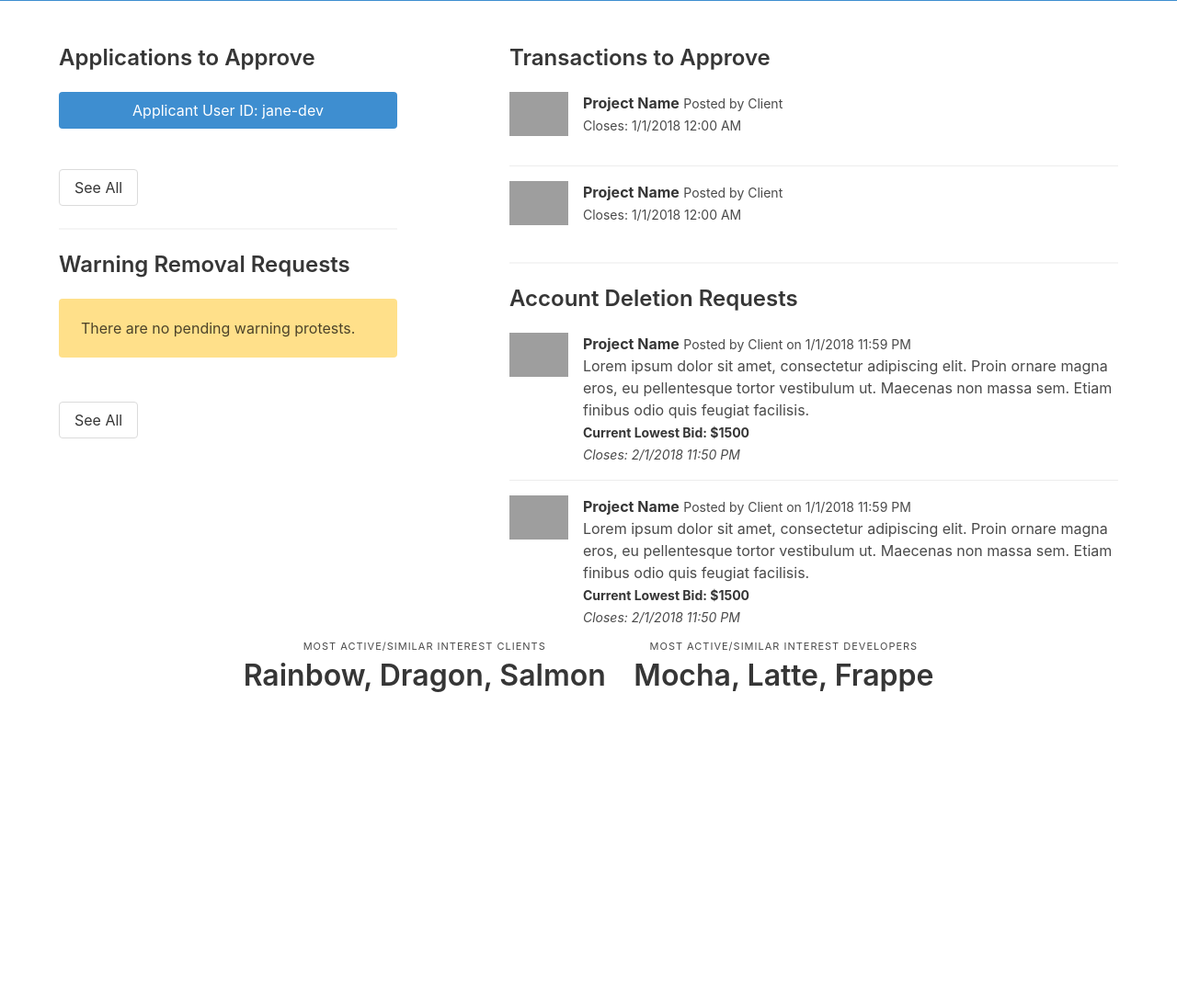
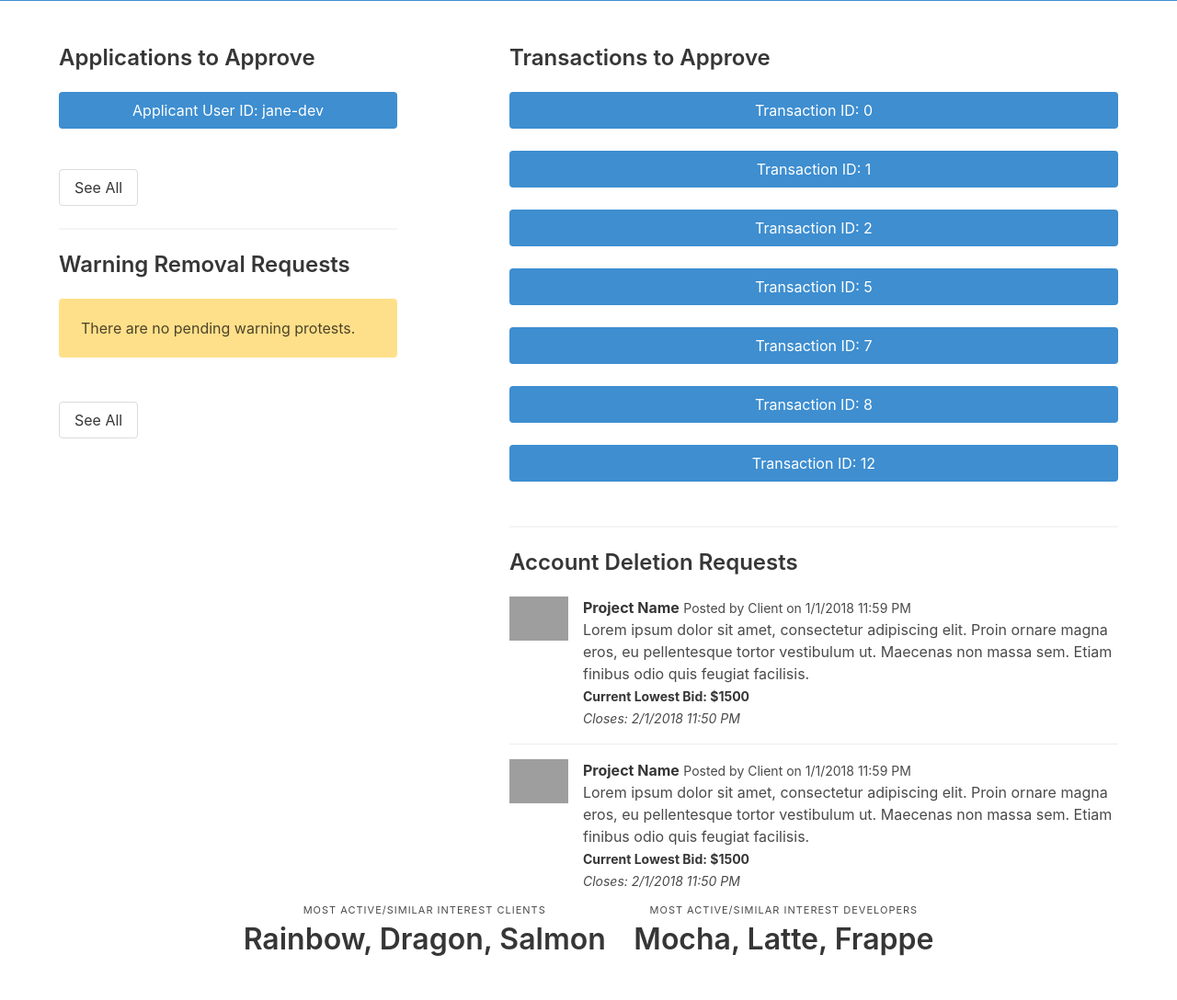
Before and after one commit to ahalyasanjiv/turkSystem, a Flask app: page /dashboard_superuser in a window 1280 px wide. Shown: the part 212-1300 px from the top of the page at 92% size. Before the commit the page ends 965 px from the top, so only its background shows below. Run offline with Flask 2, Linux system fonts and the light colour scheme; the visitor is signed in with stand-in values (Sample User, id 1); some libraries are stand-ins or nearby versions; grey boxes are pictures that could not be loaded.

Commit message:
Added transaction approval/denial

```diff
--- a/database/Applicant.csv
+++ b/database/Applicant.csv
@@ -7,3 +7,4 @@ carmenreed,946238bd586a379f974e85ec933616b80743949b35a242753eb2e76f62959682,Carm
 jackforest,aeea52fe36642f23c08d1f02fe14d3cf6cd77f0f4c4eaf01b4c8f366b584d645,Jack,Forest,jackforest@example.com,1234567890,1234567890123456.0,developer,rejected,test reason,
 feliciadunn4,da42fd192cbcf4f3fbac5e58cc06be1fa75e5b96dca27aff3eecfda13a251f4b,Felicia,Dunn,feliciadunn@example.com,1234567890,1234567812345678.0,developer,approved,,
 jonhamilton,94ffd2d79b9adba4eda251a48aa4aa073159b5cc4637c0a1a2434bd0a8ee2088,Jon,Hamilton,jonhamilton@example.com,1234567890,1234567812345678.0,client,approved,,jonhamilton0
+joepeters,86faa85edaa39dc2d0a7e279928de6c33361b1706a862a05c3e1bb9c35bc0ee1,Joe,Peters,joepeters@example.com,1234567890,1234567812345678.0,client,approved,,joepeters1
--- a/database/BlacklistedUser.csv
+++ b/database/BlacklistedUser.csv
@@ -1,2 +1,4 @@
 user_id,blacklisted_until
 testuser7,12-07-2017 10:41 PM
+feliciadunn4,2018-12-8
+testuser0,2018-12-8
--- a/database/Client.csv
+++ b/database/Client.csv
@@ -5,3 +5,4 @@ samjohnson,0.0,0.0,0,0.0,100
 jessicafields,0.0,0.0,0,0.0,100
 carmenreed1,0.0,0.0,0,0.0,100
 jonhamilton0,0.0,0.0,0,0.0,100
+joepeters1,0.0,0.0,0,0.0,100
--- a/database/Developer.csv
+++ b/database/Developer.csv
@@ -1,4 +1,4 @@
 username,avg_rating,avg_given_rating,num_of_completed_projects,num_of_warnings,balance
-testuser0,0,0,1,0,0
+testuser0,0,0,1,0,100
 feliciadunn4,5,0,0,0,0
 testuser1,0,0,1,0,0
--- a/database/Transaction.csv
+++ b/database/Transaction.csv
@@ -1,15 +1,16 @@
-recipient,sender,amount,status,optional_message
-testuser1,testuser0,0.45,pending,
-testuser0,testuser0,2.5,pending,sdfl
-superuser0,testuser0,10.0,pending,
-superuser0,testuser0,10.0,pending,
-superuser0,testuser0,10.0,pending,
-superuser0,testuser0,10.0,pending,
-superuser0,testuser0,10.0,pending,
-superuser0,testuser0,10.0,pending,
-superuser0,testuser0,10.0,pending,
-superuser0,testuser0,10.0,pending,
-superuser0,testuser0,10.0,pending,
-superuser0,testuser0,10.0,pending,
-superuser0,testuser0,10.0,pending,
-superuser0,testuser0,10.0,pending,
+transaction_id,recipient,sender,amount,status,optional_message
+0,testuser1,testuser0,0.45,pending,
+1,testuser0,testuser0,2.5,pending,sdfl
+2,superuser0,testuser0,10.0,pending,
+3,superuser0,testuser0,10.0,approved,
+4,superuser0,testuser0,10.0,denied,
+5,superuser0,testuser0,10.0,pending,
+6,superuser0,testuser0,10.0,denied,
+7,superuser0,testuser0,10.0,pending,
+8,superuser0,testuser0,10.0,pending,
+9,superuser0,testuser0,10.0,approved,
+10,superuser0,testuser0,10.0,approved,
+11,superuser0,testuser0,10.0,denied,
+12,superuser0,testuser0,10.0,pending,
+13,superuser0,testuser0,10.0,approved,
+14,superuser0,feliciadunn0,10.0,approved,
--- a/database/User.csv
+++ b/database/User.csv
@@ -6,3 +6,4 @@ carmenreed1,1fa977e2598680fbb6d258b3b998874481aabe1572bcea8ca0bc299bd6b8b906,Car
 testuser1,07295b249f87e4540867d07f18a3919b3e458205a502fe63af547304157a0842,test,user,test@user.com,2342342344,2342342344.0,developer,
 feliciadunn4,3788af9ae08dcd21ff59193e82d12bdfcd00f46dca9f25b9614e115d99e726da,Felicia,Dunn,feliciadunn@example.com,1234567890,1234567812345678.0,developer,
 jonhamilton0,94ffd2d79b9adba4eda251a48aa4aa073159b5cc4637c0a1a2434bd0a8ee2088,Jon,Hamilton,jonhamilton@example.com,1234567890,1234567812345678.0,client,
+joepeters1,86faa85edaa39dc2d0a7e279928de6c33361b1706a862a05c3e1bb9c35bc0ee1,Joe,Peters,joepeters@example.com,1234567890,1234567812345678.0,client,
--- a/database/Warning.csv
+++ b/database/Warning.csv
@@ -1,4 +1,10 @@
 warning_id,warned_user,status,reason
-0,john,active,
-1,feliciadunn4,inactive,
-2,feliciadunn4,inactive,Testing out the reason.
+0,john,inactive,
+1,feliciadunn4,active,
+2,feliciadunn4,active_and_denied,Testing out the reason.
+3,testuser0,active,
+4,testuser0,active,
+5,testuser0,active,
+6,testuser0,active,
+7,testuser0,active,
+8,testuser0,active,
--- a/helpers.py
+++ b/helpers.py
@@ -30,11 +30,39 @@ def get_user_warnings(username):
 	warnings = get_warnings.T.to_dict().values()
 	return warnings
 
+def get_pending_transactions():
+	df = pd.read_csv('database/Transaction.csv')
+	get_pending_transactions = df.loc[df['status'] == 'pending']
+	pending_transactions = get_pending_transactions.T.to_dict().values()
+	return pending_transactions
+
 def should_be_blacklisted(username):
 	df = pd.read_csv('database/Warning.csv')
-	get_warnings = df.loc[df['warned_user'] == username and (df['status'] == 'active' or df['status'] == 'active_and_denied')]
+	get_warnings = df.loc[df['warned_user'] == username]
 	warnings = get_warnings.T.to_dict().values()
-	num_of_warnings = len(warnings)
-	if num_of_warnings >=2:
-		return True
+	num_of_warnings = 0
+	for warning in warnings:
+		if warning['status'] == 'active' or warning['status'] == 'active_and_denied':
+			num_of_warnings+=1
+		if num_of_warnings >=2:
+			return True
 	return False
+	# num_of_warnings = len(warnings0 + warnings1)
+	# if num_of_warnings >=2:
+	# 	return True
+	# return False
+
+def does_user_have_enough_money(username,money):
+	df = pd.read_csv('database/User.csv')
+	user = df.loc[df.username == username]
+	type_of_user = user['type_of_user'].item()
+	balance = 0
+	if type_of_user == 'client':
+		df = pd.read_csv('database/Client.csv')
+		user = df.loc[df.username == username]
+		balance = user['balance'].item()
+	elif type_of_user == 'developer':
+		df = pd.read_csv('database/Developer.csv')
+		user = df.loc[df.username == username]
+		balance = user['balance'].item()
+	return balance >= money
--- a/routes.py
+++ b/routes.py
@@ -4,8 +4,8 @@ import numpy as np
 from csv import reader
 import datetime
 from dateutil import parser
-from forms import SignupForm, LoginForm, DemandForm, BidForm, ApplicantApprovalForm, BecomeUserForm, JustifyDeveloperChoiceForm, ProtestForm, ProtestApprovalForm, SubmitSystemForm, RatingForm
-from models import User, Client, Developer, Applicant, Demand, Bid, BlacklistedUser, SuperUser, SystemWarning, Notification
+from forms import SignupForm, LoginForm, DemandForm, BidForm, ApplicantApprovalForm, BecomeUserForm, JustifyDeveloperChoiceForm, ProtestForm, ProtestApprovalForm, SubmitSystemForm, RatingForm, TransactionApprovalForm
+from models import User, Client, Developer, Applicant, Demand, Bid, BlacklistedUser, SuperUser, SystemWarning, Notification, Transaction
 import helpers
 
 app = Flask(__name__)
@@ -144,7 +144,8 @@ def dashboard_superuser():
         info = SuperUser.get_superuser_info(session['username'])
         pending_applicants = helpers.get_pending_applicants()
         protests = helpers.get_protests()
-        return render_template("dashboard_superuser.html", info=info, pending_applicants=pending_applicants, protests=protests)
+        pending_transactions = helpers.get_pending_transactions()
+        return render_template("dashboard_superuser.html", info=info, pending_applicants=pending_applicants, protests=protests, pending_transactions=pending_transactions)
     else:
         return render_template("index.html")
 
@@ -539,6 +540,28 @@ def protest_approval(warning_id):
         else:
             return render_template("protestApproval.html", warning_id=warning_id, info=info, form=form, avg_rating=avg_rating)
 
+@app.route("/transaction_approval/<transaction_id>", methods=["GET", "POST"])
+def transaction_approval(transaction_id):
+    form = TransactionApprovalForm()
+    info = Transaction.get_transaction_info(transaction_id)
+    transaction_id = int(transaction_id)
+
+    if request.method == 'GET':
+        enough_money = helpers.does_user_have_enough_money(info['sender'],int(info['amount']))
+        return render_template("transactionApproval.html", form=form, transaction_id=transaction_id,info=info,enough_money=enough_money)
+    if request.method == 'POST':
+        if form.validate():
+            if form.decision.data == 'approve':
+                Transaction.approve_transaction(transaction_id)
+                Notification(info['sender'],session['username'],'Your transaction (Transaction#'+ str(transaction_id) +') was approved.')
+            else:
+                Transaction.deny_transaction(transaction_id)
+                Notification(info['sender'],session['username'],'Your transaction (Transaction#'+ str(transaction_id) +') was denied.')
+                SystemWarning(info['sender'],'active')
+            return redirect(url_for('dashboard_superuser'))
+        else:
+            return render_template("protestApproval.html", warning_id=warning_id, info=info, form=form, avg_rating=avg_rating)
+
 @app.route("/warnings")
 def warning():
     if session['type_of_user'] == 'superuser':
--- a/templates/dashboard_superuser.html
+++ b/templates/dashboard_superuser.html
@@ -57,38 +57,21 @@
         <h1 class="title is-4">
           Transactions to Approve
         </h1>
-        <article class="media">
-          <figure class="media-left">
-           <p class="image is-64x64">
-            <img src="https://bulma.io/images/placeholders/128x128.png">
-          </p>
-          </figure>
-          <div class="media-content">
-            <div class="content">
-              <p>
-                <strong>Project Name</strong> <small>Posted by Client</small>
-                <br>
-                <small>Closes: 1/1/2018 12:00 AM</small>
-              </p>
-            </div>
-          </div>
-        </article>
-        <article class="media">
-          <figure class="media-left">
-           <p class="image is-64x64">
-            <img src="https://bulma.io/images/placeholders/128x128.png">
-          </p>
-          </figure>
-          <div class="media-content">
-            <div class="content">
-              <p>
-                <strong>Project Name</strong>
-                <small>Posted by Client</small> <br>
-                <small>Closes: 1/1/2018 12:00 AM</small>
-              </p>
-            </div>
-          </div>
-        </article>
+        {% for transaction in pending_transactions %}
+        <div class="transaction">
+          <a href={{  url_for('transaction_approval', transaction_id=transaction['transaction_id']) }} style="margin-right:10px; padding: 0 30px 0 30px;" class="button is-info is-fullwidth has-text-centered">
+            <ul>
+            <li>Transaction ID: {{ transaction['transaction_id'] }}</li>
+            <!-- <li>Recipient: {{ transaction['recipient'] }}</li>
+            <li>Sender: {{ transaction['sender'] }}</li>
+            <li>Amount: {{ transaction['amount'] }}</li>
+            {% if transaction['optional_message'] %}
+              <li>Message: {{ transaction['optional_message'] }}</li>
+            {% endif %} -->
+            </ul>
+          </a>
+        </div><br>
+        {% endfor %}
 
         <hr>
         <h1 class="title is-4">Account Deletion Requests</h1>
```
Also changed, not shown: database/Notification.csv (+7 -0 lines), forms.py (+7 -0 lines), models.py (+39 -7 lines), templates/transactionApproval.html (added, +70 -0 lines).
